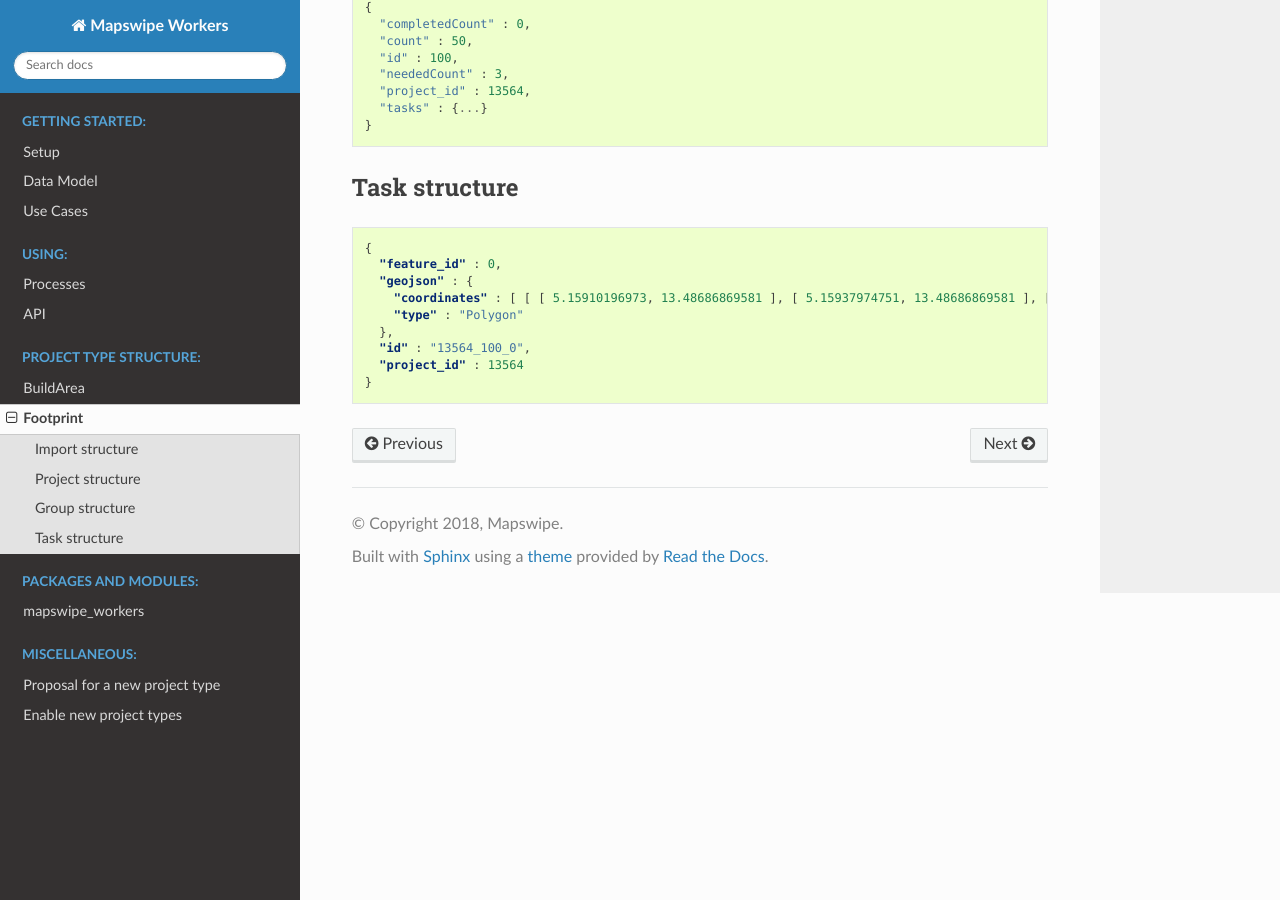
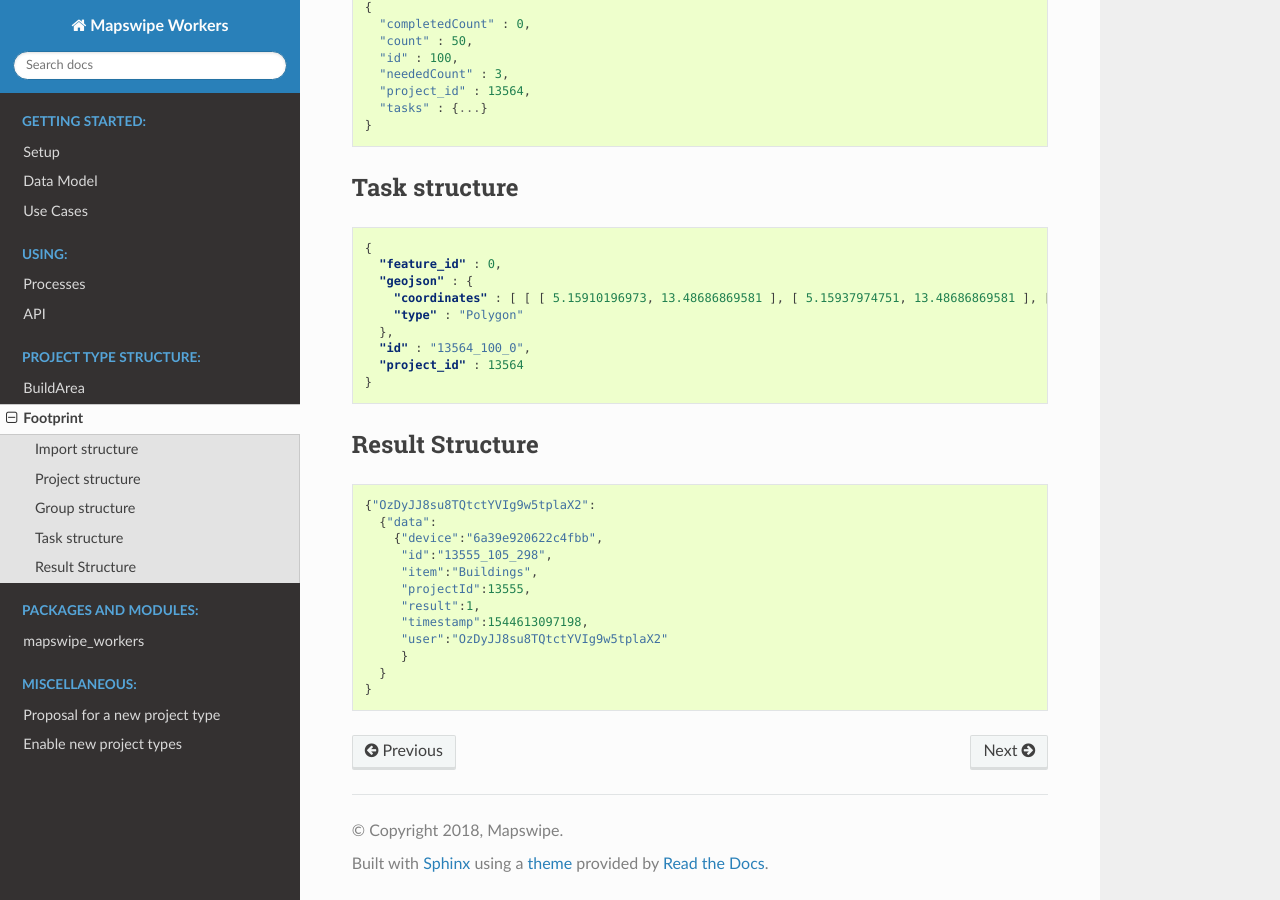
Before and after one commit to mapswipe/python-mapswipe-workers, a Sphinx documentation site: the page built from docs/source/project_type-footprint.md, in a window 1280 px wide and 900 px high, scrolled down 1143 px. Built offline with Sphinx 7.4.7 and the Read the Docs theme 2.0.0, drawn with Linux system fonts in a browser that asks for light colours.

Commit message:
add result structure for footprint project type #41

````diff
--- a/docs/source/project_type-footprint.md
+++ b/docs/source/project_type-footprint.md
@@ -77,3 +77,19 @@ Imports which have been imported successfully will have a `complete` attribute s
   "project_id" : 13564
 }
 ```
+
+## Result Structure
+```
+{"OzDyJJ8su8TQtctYVIg9w5tplaX2":
+  {"data":
+    {"device":"6a39e920622c4fbb",
+     "id":"13555_105_298",
+     "item":"Buildings",
+     "projectId":13555,
+     "result":1,
+     "timestamp":1544613097198,
+     "user":"OzDyJJ8su8TQtctYVIg9w5tplaX2"
+     }
+  }
+}
+```
````
Also changed, not shown: .travis.yml (deleted).
